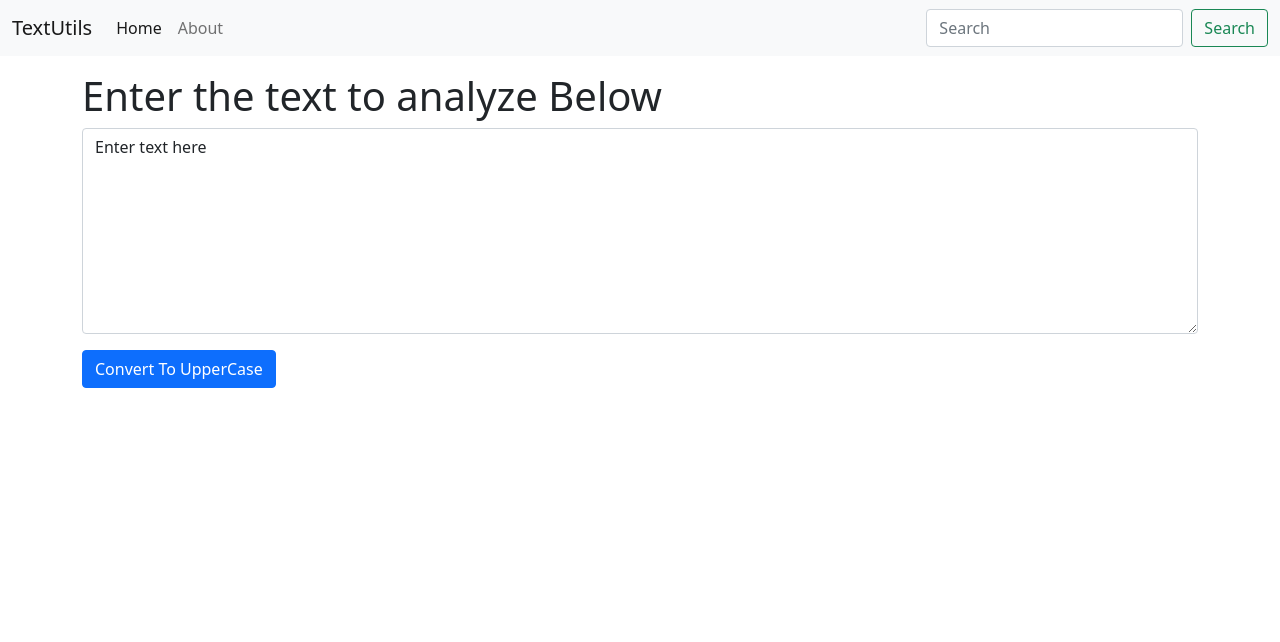
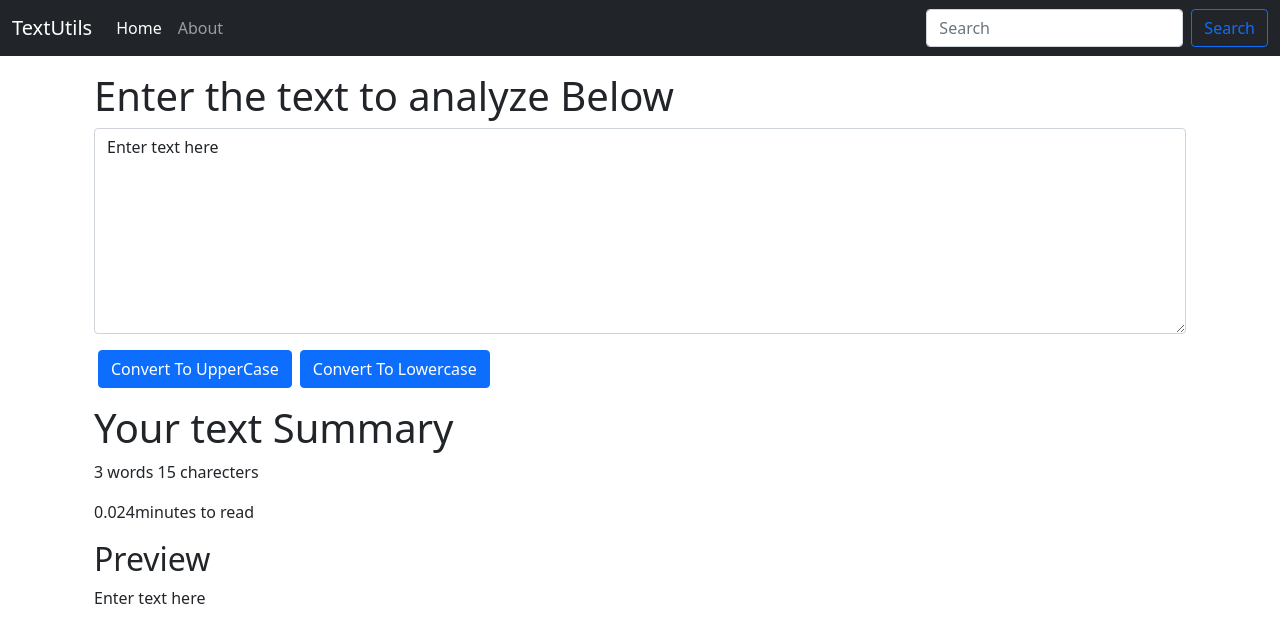
Before and after one commit to Cot003/react, a React (Create React App) app: page / in a window 1280 px wide. Shown: the top 642 px of the page. Built offline with nearby package versions, Linux system fonts and the light colour scheme.

Commit message:
added more buttons

```diff
--- a/src/components/Navbar.js
+++ b/src/components/Navbar.js
@@ -4,7 +4,7 @@
 export default function navbar(props) {
   return (
     <>
-      <nav className="navbar navbar-expand-lg navbar-light bg-light">
+      <nav className="navbar navbar-expand-lg navbar-dark bg-dark">
         <div className="container-fluid">
           <a className="navbar-brand" href="/">
             {props.title}
@@ -40,7 +40,7 @@
                 placeholder="Search"
                 aria-label="Search"
               />
-              <button className="btn btn-outline-success" type="submit">
+              <button className="btn btn-outline-primary" type="submit">
                 Search
               </button>
             </form>
@@ -51,4 +51,4 @@
   );
 }
 
-navbar.propTypes = { title : PropTypes.string}
+navbar.propTypes = { title: PropTypes.string }
--- a/src/components/TextForm.js
+++ b/src/components/TextForm.js
@@ -3,26 +3,41 @@
 export default function TextForm(props) {
 
   // setText("New Text");
-  const handleUpClick = ()=> {
+  const handleUpClick = () => {
     console.log("uppercase was clicked");
     let newText = text.toUpperCase();
     setText(newText)
   }
 
+  const handleLoClick = () => {
+    console.log("uppercase was clicked");
+    let newText = text.toLowerCase();
+    setText(newText)
+  }
   function handleOnChange(event) {
     console.log("On change");
     setText(event.target.value);
   }
   const [text, setText] = useState('Enter text here');
   return (
-    <div>
+    <>
+    <div className="container">
 
       <h1>{props.heading}</h1>
       <div className="mb-3">
         <textarea className="form-control" id="myBox" rows="8" value={text} onChange={handleOnChange}></textarea>
       </div>
-      <button className="btn btn-primary"  onClick={handleUpClick}>Convert To UpperCase</button>
+      <button className="btn btn-primary mx-1" onClick={handleUpClick}>Convert To UpperCase</button>
+      <button className="btn btn-primary mx-1" onClick={handleLoClick}>Convert To Lowercase</button>
     </div>
+    <div className="container my-3">
+      <h1>Your text Summary</h1>
+      <p> {text.split(" ").length} words {text.length} charecters</p>
+      <p>{0.008 * text.split(" ").length}minutes to read</p>
+      <h2>Preview</h2>
+      <p>{text}</p>
+    </div>
+      </>
 
   );
 }
```
